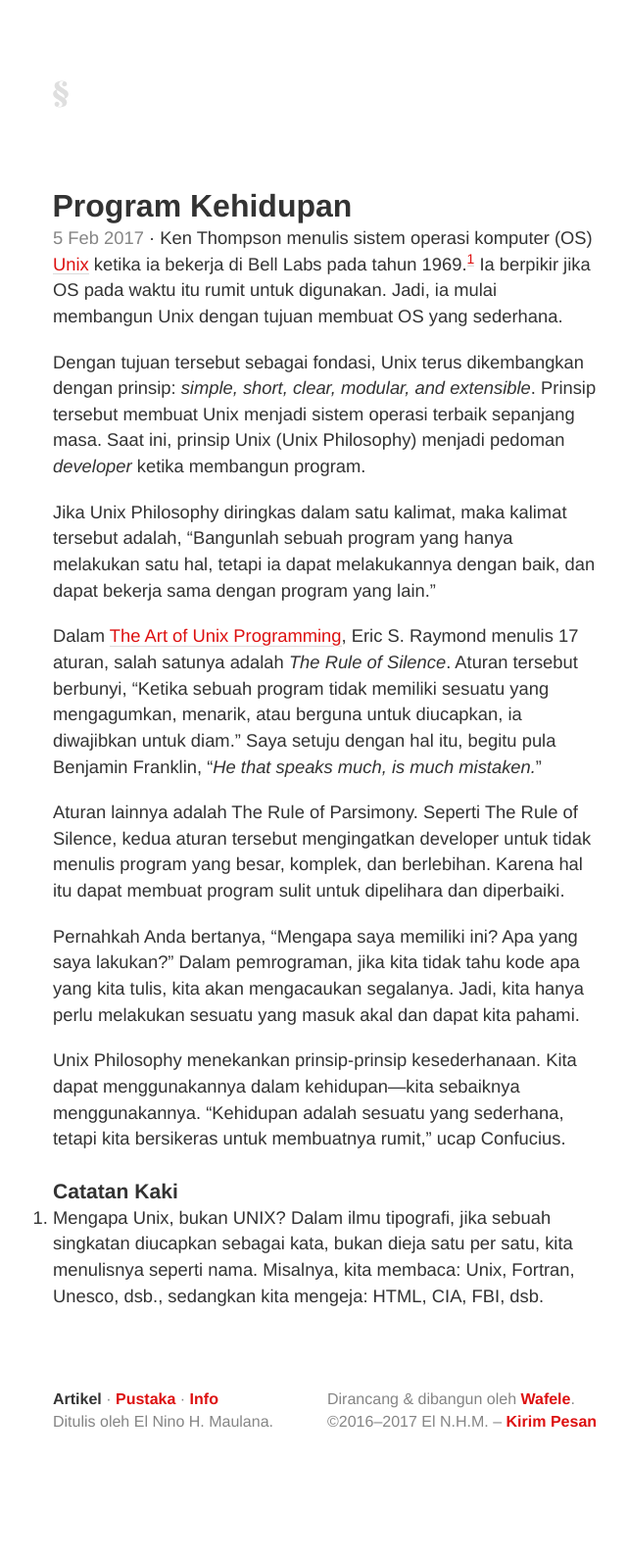
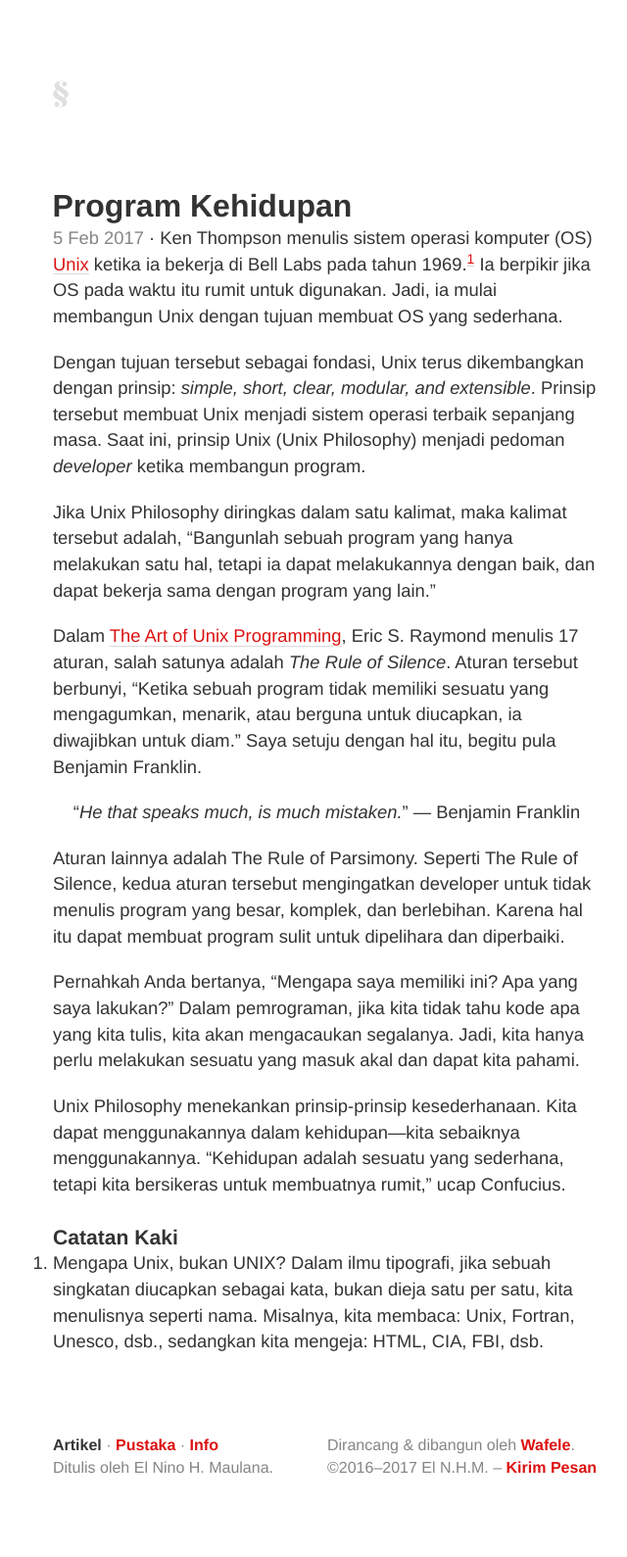
Before and after one commit to tertanda/elnino.github.io, a Jekyll site: the page built from artikel/_posts/2017-02-05-program-kehidupan.md, in a window 1280 px wide. Shown: the whole page at 98% size, without its empty margins (306-946 px from the left). Built offline with Jekyll 4.4.1, drawn with Linux system fonts in a browser that asks for light colours; before the commit the page ends 1543 px from its top, so only the background shows below that.

Commit message:
Program Kehidupan

```diff
--- a/artikel/_posts/2017-02-05-program-kehidupan.md
+++ b/artikel/_posts/2017-02-05-program-kehidupan.md
@@ -16,7 +16,9 @@ Dengan tujuan tersebut sebagai fondasi, Unix terus dikembangkan dengan prinsip:
 
 Jika Unix Philosophy diringkas dalam satu kalimat, maka kalimat tersebut adalah, “Bangunlah sebuah program yang hanya melakukan satu hal, tetapi ia dapat melakukannya dengan baik, dan dapat bekerja sama dengan program yang lain.”
 
-Dalam <a href="http://www.catb.org/~esr/writings/taoup/" title="The Art of Unix Programming" target="_blank">The Art of Unix Programming</a>, Eric S. Raymond menulis 17 aturan, salah satunya adalah *The Rule of Silence*. Aturan tersebut berbunyi, "Ketika sebuah program tidak memiliki sesuatu yang mengagumkan, menarik, atau berguna untuk diucapkan, ia diwajibkan untuk diam." Saya setuju dengan hal itu, begitu pula Benjamin Franklin, "*He that speaks much, is much mistaken.*"
+Dalam <a href="http://www.catb.org/~esr/writings/taoup/" title="The Art of Unix Programming" target="_blank">The Art of Unix Programming</a>, Eric S. Raymond menulis 17 aturan, salah satunya adalah *The Rule of Silence*. Aturan tersebut berbunyi, "Ketika sebuah program tidak memiliki sesuatu yang mengagumkan, menarik, atau berguna untuk diucapkan, ia diwajibkan untuk diam." Saya setuju dengan hal itu, begitu pula Benjamin Franklin.
+
+<blockquote><p class="hanging-quote">&ldquo;<em>He that speaks much, is much mistaken.</em>&rdquo; &mdash; Benjamin Franklin</p></blockquote>
 
 Aturan lainnya adalah The Rule of Parsimony. Seperti The Rule of Silence, kedua aturan tersebut mengingatkan developer untuk tidak menulis program yang besar, komplek, dan berlebihan. Karena hal itu dapat membuat program sulit untuk dipelihara dan diperbaiki.
 
```
